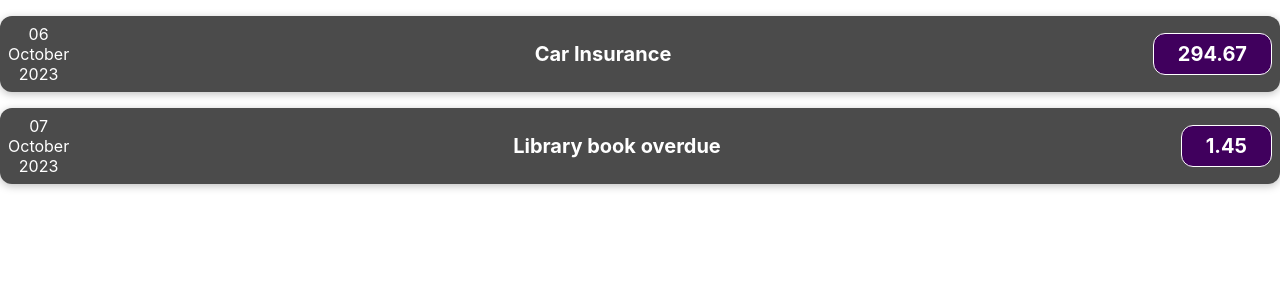
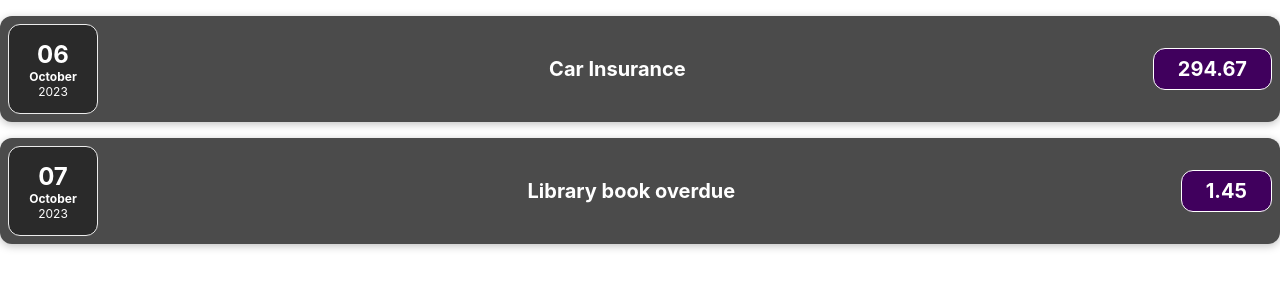
Before and after one commit to AaronAlev/react-expenses, a React (Create React App) app: page / in a window 1280 px wide. Shown: the top 300 px of the page. Built offline with nearby package versions, Linux system fonts and the light colour scheme.

Commit message:
5. Ülesanne 1 - kujunduse lisamine komponendile

```diff
--- /dev/null
+++ b/src/components/ExpenseDate.css
@@ -0,0 +1,26 @@
+.expense-date {
+    display: flex;
+    flex-direction: column;
+    width: 5.5rem;
+    height: 5.5rem;
+    border: 1px solid #ececec;
+    background-color: #2a2a2a;
+    color: white;
+    border-radius: 12px;
+    align-items: center;
+    justify-content: center;
+}
+
+.expense-date__month {
+    font-size: 0.75rem;
+    font-weight: bold;
+}
+
+.expense-date__year {
+    font-size: 0.75rem;
+}
+
+.expense-date__day {
+    font-size: 1.5rem;
+    font-weight: bold;
+}
--- a/src/components/ExpenseDate.js
+++ b/src/components/ExpenseDate.js
@@ -1,13 +1,15 @@
+import './ExpenseDate.css';
+
 function expenseDate(props) {
     const day = props.date.toLocaleString('en-US', { day: '2-digit' });
     const month = props.date.toLocaleString('en-US', { month: 'long' });
     const year = props.date.getFullYear();
 
     return (
-        <div>
-            <div>{day}</div>
-            <div>{month}</div>
-            <div>{year}</div>
+        <div className='expense-date'>
+            <div className='expense-date__day'>{day}</div>
+            <div className='expense-date__month'>{month}</div>
+            <div className='expense-date__year'>{year}</div>
         </div>
     );
 }
```
